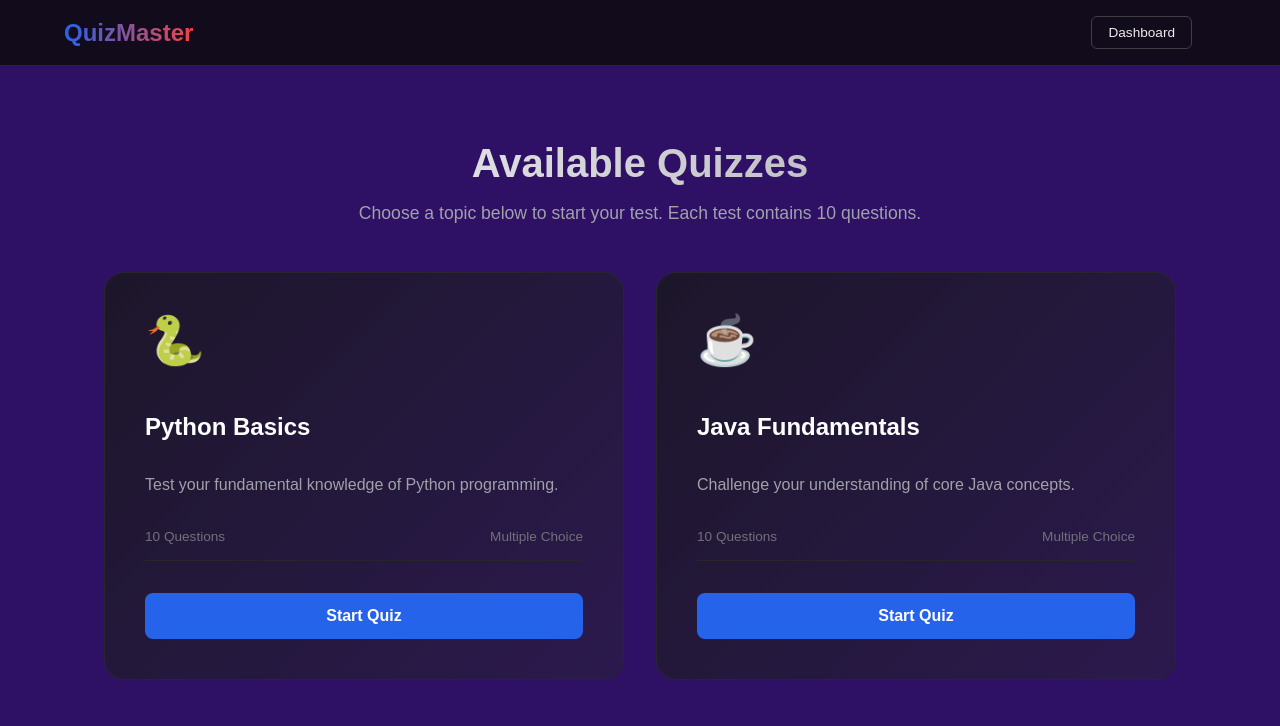
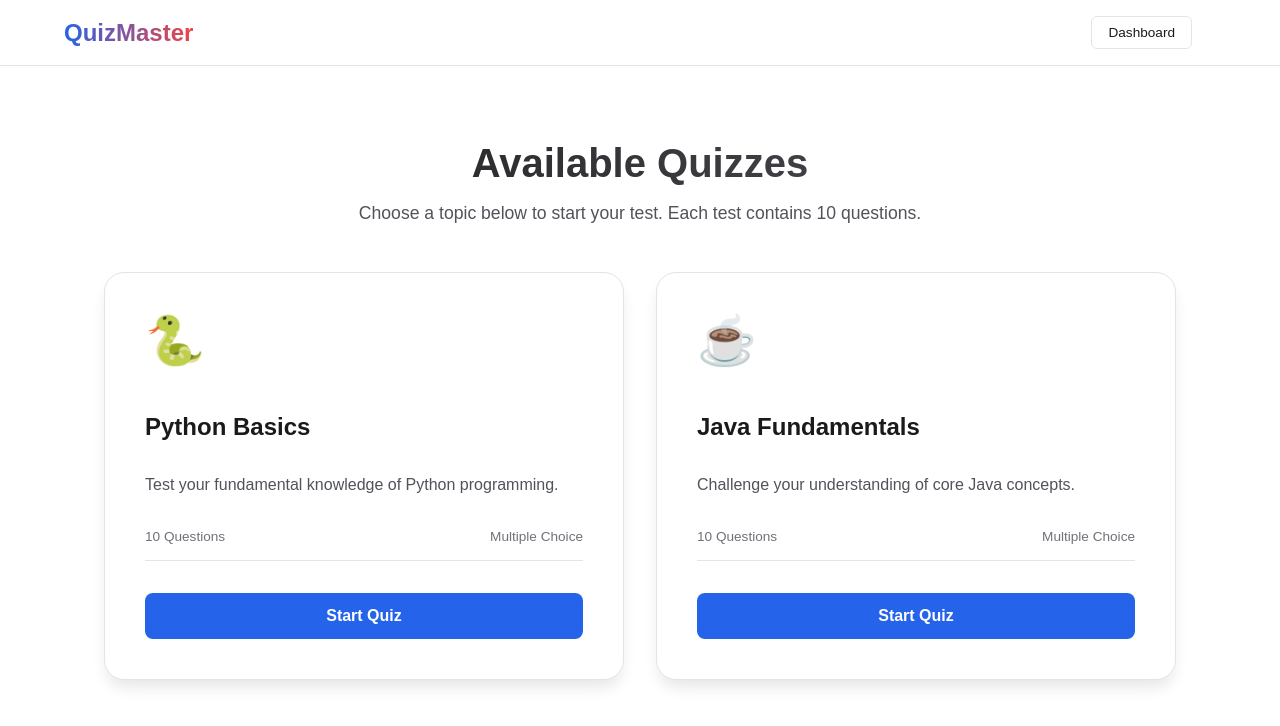
Before and after one commit to sanjanapanji/OnlineQuizSystem, a Next.js app in the folder frontend/: page /quizzes in a window 1280 px wide. Shown: the top 726 px of the page. Built offline with nearby package versions, Linux system fonts and the light colour scheme; sample sign-in values are in the browser's storage.

Commit message:
Update quizzes section to light theme with white background

```diff
--- a/frontend/app/quizzes/[id]/page.module.css
+++ b/frontend/app/quizzes/[id]/page.module.css
@@ -1,7 +1,7 @@
 .container {
   min-height: 100vh;
-  background-color: #2e1065; /* Deep Violet */
-  color: #ededed;
+  background-color: #ffffff;
+  color: #1a1a1a;
   display: flex;
   flex-direction: column;
 }
@@ -11,9 +11,9 @@
   justify-content: space-between;
   align-items: center;
   padding: 1rem 5%;
-  background: rgba(10, 10, 11, 0.8);
+  background: rgba(255, 255, 255, 0.8);
   backdrop-filter: blur(12px);
-  border-bottom: 1px solid #27272a;
+  border-bottom: 1px solid #e4e4e7;
   position: sticky;
   top: 0;
   z-index: 100;
@@ -31,7 +31,7 @@
 .quizTitleNav {
   font-size: 1.25rem;
   font-weight: 600;
-  color: #fff;
+  color: #1a1a1a;
   display: flex;
   align-items: center;
   gap: 0.5rem;
@@ -46,7 +46,7 @@
 .userName, .progressText {
   font-size: 0.9rem;
   font-weight: 500;
-  color: #a1a1aa;
+  color: #52525b;
 }
 
 .exitBtn {
@@ -76,7 +76,7 @@
 
 .progressContainer {
   height: 6px;
-  background: #27272a;
+  background: #e4e4e7;
   border-radius: 3px;
   margin-bottom: 3rem;
   overflow: hidden;
@@ -89,19 +89,20 @@
 }
 
 .questionCard {
-  background: rgba(24, 24, 27, 0.6);
-  border: 1px solid #27272a;
+  background: #ffffff;
+  border: 1px solid #e4e4e7;
   padding: 3rem;
   border-radius: 20px;
   flex: 1;
   display: flex;
   flex-direction: column;
+  box-shadow: 0 4px 6px rgba(0, 0, 0, 0.05);
 }
 
 .questionText {
   font-size: 1.75rem;
   font-weight: 600;
-  color: #fff;
+  color: #1a1a1a;
   margin-bottom: 2.5rem;
   line-height: 1.4;
 }
@@ -118,10 +119,10 @@
   align-items: center;
   width: 100%;
   padding: 1.25rem;
-  background: rgba(39, 39, 42, 0.4);
+  background: #f4f4f5;
   border: 2px solid transparent;
   border-radius: 12px;
-  color: #ededed;
+  color: #1a1a1a;
   font-size: 1.1rem;
   text-align: left;
   cursor: pointer;
@@ -129,8 +130,8 @@
 }
 
 .optionBtn:hover:not(.selectedOption) {
-  background: rgba(63, 63, 70, 0.4);
-  border-color: #3f3f46;
+  background: #e4e4e7;
+  border-color: #a1a1aa;
 }
 
 .selectedOption {
@@ -139,8 +140,8 @@
 }
 
 .optionLetter {
-  background: #27272a;
-  color: #a1a1aa;
+  background: #e4e4e7;
+  color: #52525b;
   width: 32px;
   height: 32px;
   display: flex;
@@ -170,8 +171,8 @@
 .navBtn {
   padding: 1rem 2rem;
   background: transparent;
-  color: #ededed;
-  border: 1px solid #3f3f46;
+  color: #1a1a1a;
+  border: 1px solid #e4e4e7;
   border-radius: 8px;
   font-weight: 600;
   font-size: 1rem;
@@ -185,11 +186,12 @@
 }
 
 .navBtn:hover:not(:disabled) {
-  background: rgba(255, 255, 255, 0.05);
+  background: rgba(0, 0, 0, 0.05);
 }
 
 .primaryNavBtn {
   background: #2563eb;
+  color: white;
   border-color: #2563eb;
 }
 
@@ -199,6 +201,7 @@
 
 .submitBtn {
   background: #10b981;
+  color: white;
   border-color: #10b981;
 }
 
@@ -209,12 +212,13 @@
 /* Results Screen Styles */
 
 .resultsCard {
-  background: linear-gradient(135deg, rgba(24, 24, 27, 0.9) 0%, rgba(39, 39, 42, 0.5) 100%);
-  border: 1px solid #27272a;
+  background: #ffffff;
+  border: 1px solid #e4e4e7;
   padding: 4rem 2rem;
   border-radius: 24px;
   text-align: center;
   margin-top: 2rem;
+  box-shadow: 0 10px 15px -3px rgba(0, 0, 0, 0.1);
 }
 
 .resultIcon {
@@ -232,7 +236,7 @@
 }
 
 .resultText {
-  color: #a1a1aa;
+  color: #52525b;
   font-size: 1.2rem;
   margin-bottom: 3rem;
 }
@@ -241,7 +245,7 @@
   width: 200px;
   height: 200px;
   border-radius: 50%;
-  background: rgba(10, 10, 11, 0.5);
+  background: #ffffff;
   border: 8px solid #2563eb;
   display: flex;
   flex-direction: column;
@@ -254,7 +258,7 @@
 .scoreText {
   font-size: 4rem;
   font-weight: 800;
-  color: #fff;
+  color: #1a1a1a;
   line-height: 1;
 }
 
@@ -267,7 +271,7 @@
 .feedbackMsg {
   font-size: 1.5rem;
   font-weight: 600;
-  color: #fff;
+  color: #1a1a1a;
   margin-bottom: 3rem;
 }
 
@@ -288,12 +292,12 @@
 
 .retryBtn {
   background: transparent;
-  color: #ededed;
-  border: 1px solid #3f3f46;
+  color: #1a1a1a;
+  border: 1px solid #e4e4e7;
 }
 
 .retryBtn:hover {
-  background: rgba(255, 255, 255, 0.05);
+  background: rgba(0, 0, 0, 0.05);
 }
 
 .dashboardBtnLarge {
@@ -312,15 +316,15 @@
   flex-direction: column;
   justify-content: center;
   align-items: center;
-  background: #0a0a0b;
-  color: #ededed;
+  background: #ffffff;
+  color: #1a1a1a;
   gap: 1rem;
 }
 
 .loader {
   width: 48px;
   height: 48px;
-  border: 5px solid #27272a;
+  border: 5px solid #e4e4e7;
   border-bottom-color: #2563eb;
   border-radius: 50%;
   display: inline-block;
--- a/frontend/app/quizzes/page.module.css
+++ b/frontend/app/quizzes/page.module.css
@@ -1,7 +1,7 @@
 .container {
   min-height: 100vh;
-  background-color: #2e1065; /* Deep Violet */
-  color: #ededed;
+  background-color: #ffffff;
+  color: #1a1a1a;
   display: flex;
   flex-direction: column;
 }
@@ -11,9 +11,9 @@
   justify-content: space-between;
   align-items: center;
   padding: 1rem 5%;
-  background: rgba(10, 10, 11, 0.8);
+  background: rgba(255, 255, 255, 0.8);
   backdrop-filter: blur(12px);
-  border-bottom: 1px solid #27272a;
+  border-bottom: 1px solid #e4e4e7;
   position: sticky;
   top: 0;
   z-index: 100;
@@ -37,13 +37,13 @@
 .userName {
   font-size: 0.9rem;
   font-weight: 500;
-  color: #a1a1aa;
+  color: #52525b;
 }
 
 .dashboardBtn {
   background: transparent;
-  border: 1px solid #3f3f46;
-  color: #ededed;
+  border: 1px solid #e4e4e7;
+  color: #1a1a1a;
   padding: 0.5rem 1rem;
   border-radius: 6px;
   cursor: pointer;
@@ -53,8 +53,8 @@
 }
 
 .dashboardBtn:hover {
-  background: rgba(255, 255, 255, 0.05);
-  border-color: #71717a;
+  background: rgba(0, 0, 0, 0.05);
+  border-color: #a1a1aa;
 }
 
 .main {
@@ -74,13 +74,13 @@
   font-size: 2.5rem;
   font-weight: 800;
   margin-bottom: 0.5rem;
-  background: linear-gradient(to right, #fff, #a1a1aa);
+  background: linear-gradient(to right, #1a1a1a, #52525b);
   -webkit-background-clip: text;
   -webkit-text-fill-color: transparent;
 }
 
 .header p {
-  color: #a1a1aa;
+  color: #52525b;
   font-size: 1.1rem;
 }
 
@@ -91,18 +91,20 @@
 }
 
 .quizCard {
-  background: linear-gradient(135deg, rgba(24, 24, 27, 0.8) 0%, rgba(39, 39, 42, 0.4) 100%);
-  border: 1px solid #27272a;
+  background: #ffffff;
+  border: 1px solid #e4e4e7;
   padding: 2.5rem;
   border-radius: 20px;
   display: flex;
   flex-direction: column;
-  transition: transform 0.3s ease, border-color 0.3s ease;
+  box-shadow: 0 10px 15px -3px rgba(0, 0, 0, 0.1);
+  transition: transform 0.3s ease, box-shadow 0.3s ease, border-color 0.3s ease;
 }
 
 .quizCard:hover {
   transform: translateY(-5px);
-  border-color: #3f3f46;
+  box-shadow: 0 20px 25px -5px rgba(0, 0, 0, 0.1);
+  border-color: #a1a1aa;
 }
 
 .quizIcon {
@@ -113,11 +115,11 @@
 .quizCard h2 {
   font-size: 1.5rem;
   margin-bottom: 1rem;
-  color: #fff;
+  color: #1a1a1a;
 }
 
 .quizCard p {
-  color: #a1a1aa;
+  color: #52525b;
   margin-bottom: 2rem;
   line-height: 1.5;
   flex: 1;
@@ -130,7 +132,7 @@
   font-size: 0.85rem;
   color: #71717a;
   padding-bottom: 1rem;
-  border-bottom: 1px solid #27272a;
+  border-bottom: 1px solid #e4e4e7;
 }
 
 .startBtn {
@@ -158,15 +160,15 @@
   flex-direction: column;
   justify-content: center;
   align-items: center;
-  background: #0a0a0b;
-  color: #ededed;
+  background: #ffffff;
+  color: #1a1a1a;
   gap: 1rem;
 }
 
 .loader {
   width: 48px;
   height: 48px;
-  border: 5px solid #27272a;
+  border: 5px solid #e4e4e7;
   border-bottom-color: #2563eb;
   border-radius: 50%;
   display: inline-block;
```
